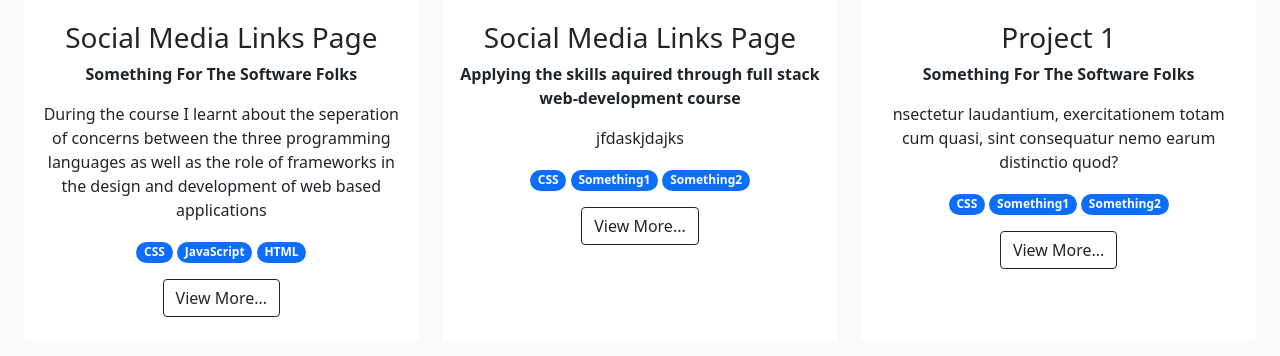
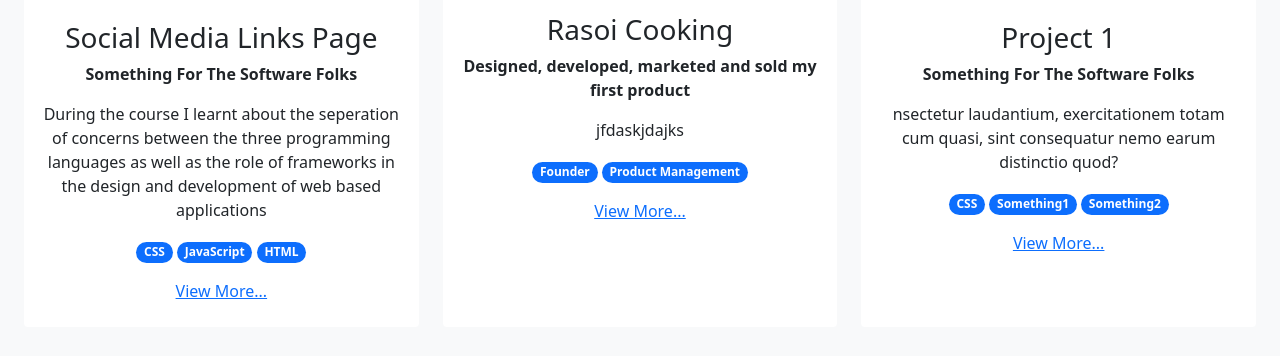
Before and after one commit to kishan-parmar23/portfolio, a website: page index.html in a window 1280 px wide. Shown: the part 432-788 px from the top of the page. Drawn offline with nearby package versions, Linux system fonts and the light colour scheme.

Commit message:
Changed button to links.  added RasoiCooking page. Made toolbar a global component

```diff
--- a/css/base.css
+++ b/css/base.css
@@ -3,3 +3,7 @@
     height: 30px;
     object-fit: cover;
 }
+
+.viewMoreMargin{
+    margin-top: auto;
+}
--- a/index.html
+++ b/index.html
@@ -14,24 +14,7 @@
     <title>Kishan Portfolio</title>
     <link href="https://cdn.jsdelivr.net/npm/bootstrap@5.0.2/dist/css/bootstrap.min.css" rel="stylesheet" integrity="sha384-EVSTQN3/azprG1Anm3QDgpJLIm9Nao0Yz1ztcQTwFspd3yD65VohhpuuCOmLASjC" crossorigin="anonymous"></head>
 <body class="bg-light">
-    <nav id="navbar-example2" class="navbar navbar-expand-lg bg-body-tertiary px-3">
-      <div class = "container-fluid">
-        <a class="navbar-brand" href="#">Kishan Parmar Portfolio</a>
-        <button class="navbar-toggler" type="button" data-bs-toggle="collapse" data-bs-target="#navbarNav" aria-controls="navbarNav" aria-expanded="false" aria-label="Toggle navigation">
-          <span class="navbar-toggler-icon"></span>
-        </button>
-          <div class="collapse navbar-collapse " id="navbarNav">
-            <ul class="navbar-nav ms-auto">
-              <li class="nav-item">
-                <a class="nav-link" href="" id="ContactButton">Contact Email</a>
-              </li>
-              <li class="nav-item">
-                <a class="nav-link" href="" id="gitHubButton">GIT Repo</a>
-              </li>
-            </ul>
-          </div>
-        </div>
-      </nav>
+    <my-toolbar></my-toolbar>
       <section id="project 1" class="bg-light">
         <div class="conainer">
             <div class="text-center">
@@ -39,7 +22,7 @@
                 <p>Below are a few sample project to outline my skill sets</p>
             </div>
             <div class="row my-5 pt-4 pb-10 px-4 justify-content-center">
-                <div class="card-group col-8 col-lg-4 col-xl- 3">
+                <div class="card-group col-8 col-lg-6 col-xl-4">
                     <div class="card border-0">
                         <img src="./images/8xn5NU01JDK.png" class="card-image-top" alt="...">
                         <div class="card-body text-center py-4">
@@ -50,27 +33,27 @@
                               <span class="badge rounded-pill bg-primary">JavaScript</span>
                               <span class="badge rounded-pill bg-primary">HTML</span>
                             </p>
-                            <button type="button" class="btn btn-outline-dark">View More...</button>
+                            <a class="viewMoreMargin" href="">View More...</a>
                         </div>
                     </div>
                 </div>
-                <div class="card-group col-8 col-lg-4 col-xl- 3">
+                <div class="card-group col-8 col-lg-6 col-xl-4">
                     <div class="card border-0">
                         <img src="./images/Inverse Logo.png" class="card-image-top"  alt="...">
-                        <div class="card-body text-center py-4">
-                            <h3>Social Media Links Page</h3>
-                            <p><strong>Applying the skills aquired through full stack web-development course</strong></p>
-                            <p>jfdaskjdajks</p>
+                        <div class="card-body text-center ">
+                            <h3>Rasoi Cooking</h3>
+                            <p><strong>Designed, developed, marketed and sold my first product</strong></p>
+                            <p >jfdaskjdajks</p>
                             <p>
-                              <span class="badge rounded-pill bg-primary">CSS</span>
-                              <span class="badge rounded-pill bg-primary">Something1</span>
-                              <span class="badge rounded-pill bg-primary">Something2</span>
+                              <span class="badge rounded-pill bg-primary">Founder</span>
+                              <span class="badge rounded-pill bg-primary">Product Management</span>
+                              <span class="badge rounded-pill bg-primary"></span>
                             </p>
-                            <button type="button" class="btn btn-outline-dark">View More...</button>
+                              <a href="./rasoiCooking.html">View More...</a>
                         </div>
                     </div>
                 </div>
-                <div class="card-group col-8 col-lg-4 col-xl- 3">
+                <div class="card-group col-8 col-lg-6 col-xl-4">
                     <div class="card border-0">
                         <img src="./images/Inverse Logo.png" class="card-image-top"  alt="...">
                         <div class="card-body text-center py-4">
@@ -82,7 +65,7 @@
                               <span class="badge rounded-pill bg-primary">Something1</span>
                               <span class="badge rounded-pill bg-primary">Something2</span>
                             </p>
-                            <button type="button" class="btn btn-outline-dark">View More...</button>
+                            <a href="">View More...</a>
                         </div>
                     </div>
                 </div>
@@ -91,6 +74,7 @@
       </section>
 
     <script src="https://cdn.jsdelivr.net/npm/bootstrap@5.3.8/dist/js/bootstrap.bundle.min.js" integrity="sha384-FKyoEForCGlyvwx9Hj09JcYn3nv7wiPVlz7YYwJrWVcXK/BmnVDxM+D2scQbITxI" crossorigin="anonymous"></script>
-    <script src="./index.js"></script>
+    <script type="module" src="./index.js"></script>
+    <script type="module" src="./toolbar.js"></script>
 </body>
 </html>
--- a/index.js
+++ b/index.js
@@ -1,22 +0,0 @@
-// // Get the button element by its ID
-// const contactButton = document.getElementById("ContactButton");
-
-// // Add a click event listener
-// button.addEventListener("click", () => {
-// navigator.clipboard.writeText("Kishan_parmar@live.co.uk");
-//   alert("The Contact Details Have Been Copy To Clipboard!");
-// });
-
-
-document.getElementById("ContactButton").addEventListener("click", copyEmail);
-
-function copyEmail() {
-    navigator.clipboard.writeText("Kishan_parmar@live.co.uk");
-  alert("The Contact Details Have Been Copy To Clipboard!");
-};
-
-document.getElementById("gitHubButton").addEventListener("click", openRepo);
-
-function openRepo() {
-    window.open("https://github.com/kishan-parmar23/portfolio");
-}
--- /dev/null
+++ b/toolbar.js
@@ -0,0 +1,40 @@
+//defining the toolbar as a cusomt html element so can be rendered consistantly across all pages.
+class MyToolbar extends HTMLElement {
+    connectedCallback() {
+      this.innerHTML = `
+      <nav id="navbar-example2" class="navbar navbar-expand-lg bg-body-tertiary px-3">
+      <div class = "container-fluid">
+        <a class="navbar-brand" href="#">Kishan Parmar Portfolio</a>
+        <button class="navbar-toggler" type="button" data-bs-toggle="collapse" data-bs-target="#navbarNav" aria-controls="navbarNav" aria-expanded="false" aria-label="Toggle navigation">
+          <span class="navbar-toggler-icon"></span>
+        </button>
+          <div class="collapse navbar-collapse " id="navbarNav">
+            <ul class="navbar-nav ms-auto">
+              <li class="nav-item">
+                <a class="nav-link" href="" id="ContactButton">Contact Email</a>
+              </li>
+              <li class="nav-item">
+                <a class="nav-link" href="" id="gitHubButton">GIT Repo</a>
+              </li>
+            </ul>
+          </div>
+        </div>
+      </nav>
+      `
+    }
+  }
+
+  customElements.define('my-toolbar', MyToolbar)
+
+  document.getElementById("ContactButton").addEventListener("click", copyEmail);
+
+function copyEmail() {
+    navigator.clipboard.writeText("Kishan_parmar@live.co.uk");
+  alert("The Contact Details Have Been Copy To Clipboard!");
+};
+
+document.getElementById("gitHubButton").addEventListener("click", openRepo);
+
+function openRepo() {
+    window.open("https://github.com/kishan-parmar23/portfolio");
+}
```
Also changed, not shown: rasoiCooking.html (added, +18 -0 lines).
